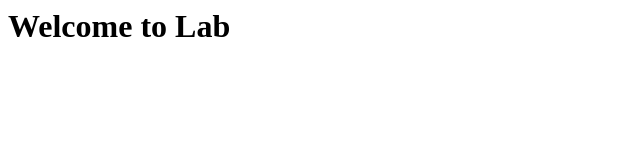
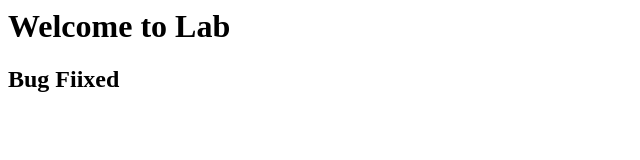
Before and after one commit to rushindrareddyyasa/devops_lab, a plain HTML site: page index.html in a window 1280 px wide. Shown: the whole page, without its empty margins (0-640 px from the left). Drawn offline with Linux system fonts and the light colour scheme.

Commit message:
Add bug fix message in index.html

```diff
--- a/index.html
+++ b/index.html
@@ -1 +1,4 @@
 <h1>Welcome to Lab</h1>
+<h2>
+  Bug Fiixed
+</h2>
```
